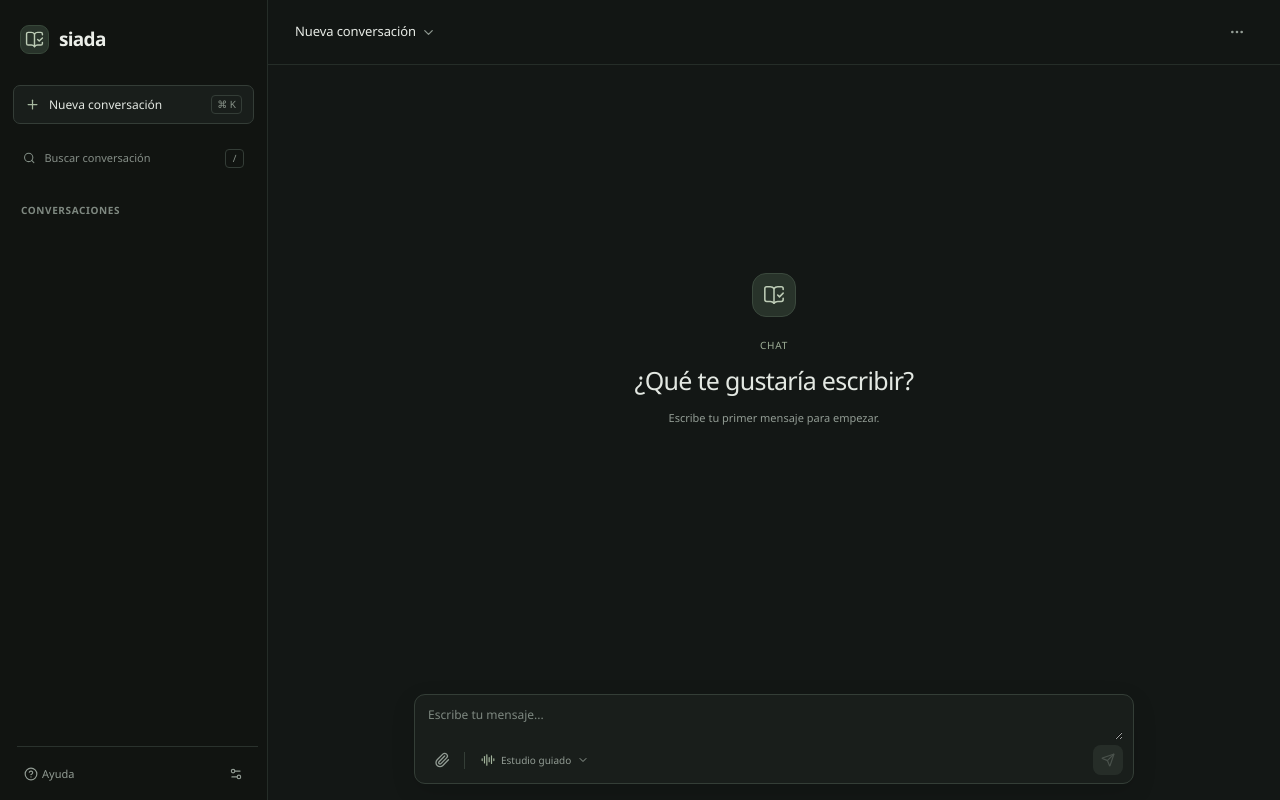
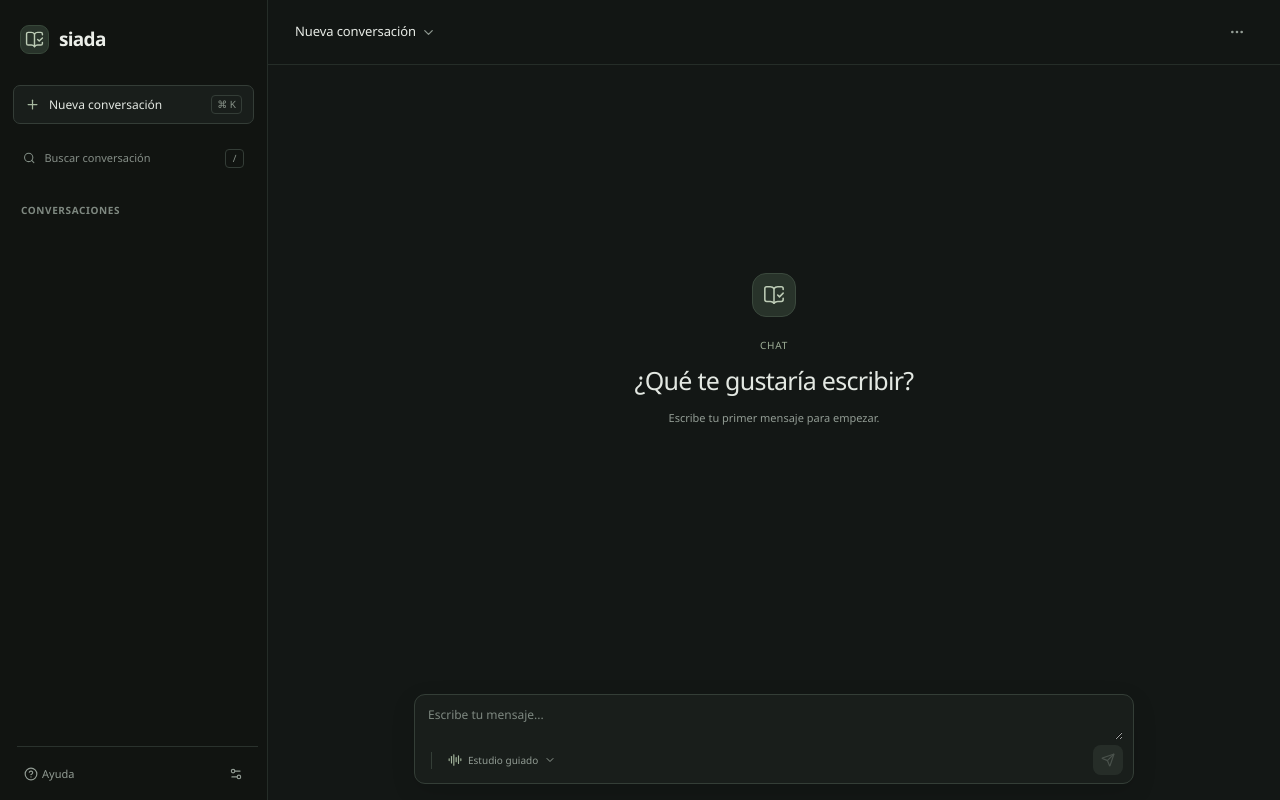
Before and after one commit to silveraMatu/siada-tcf, a React (Vite) app in the folder frontend/: page / in a window 1280 px wide. Built offline with nearby package versions, Linux system fonts and the light colour scheme.

Commit message:
se elimino el boton para subir archivos

```diff
--- a/frontend/src/components/chat/ChatComposer.tsx
+++ b/frontend/src/components/chat/ChatComposer.tsx
@@ -38,13 +38,6 @@ export function ChatComposer({ onSendMessage }: ChatComposerProps) {
         />
         <div className="composer-toolbar">
           <div className="composer-tools">
-            <Button
-              variant="ghost"
-              size="icon-sm"
-              aria-label="Adjuntar archivo"
-            >
-              <Paperclip />
-            </Button>
             <span className="tool-divider" />
             <Button variant="ghost" size="sm" className="mode-button">
               <AudioLines />
```
